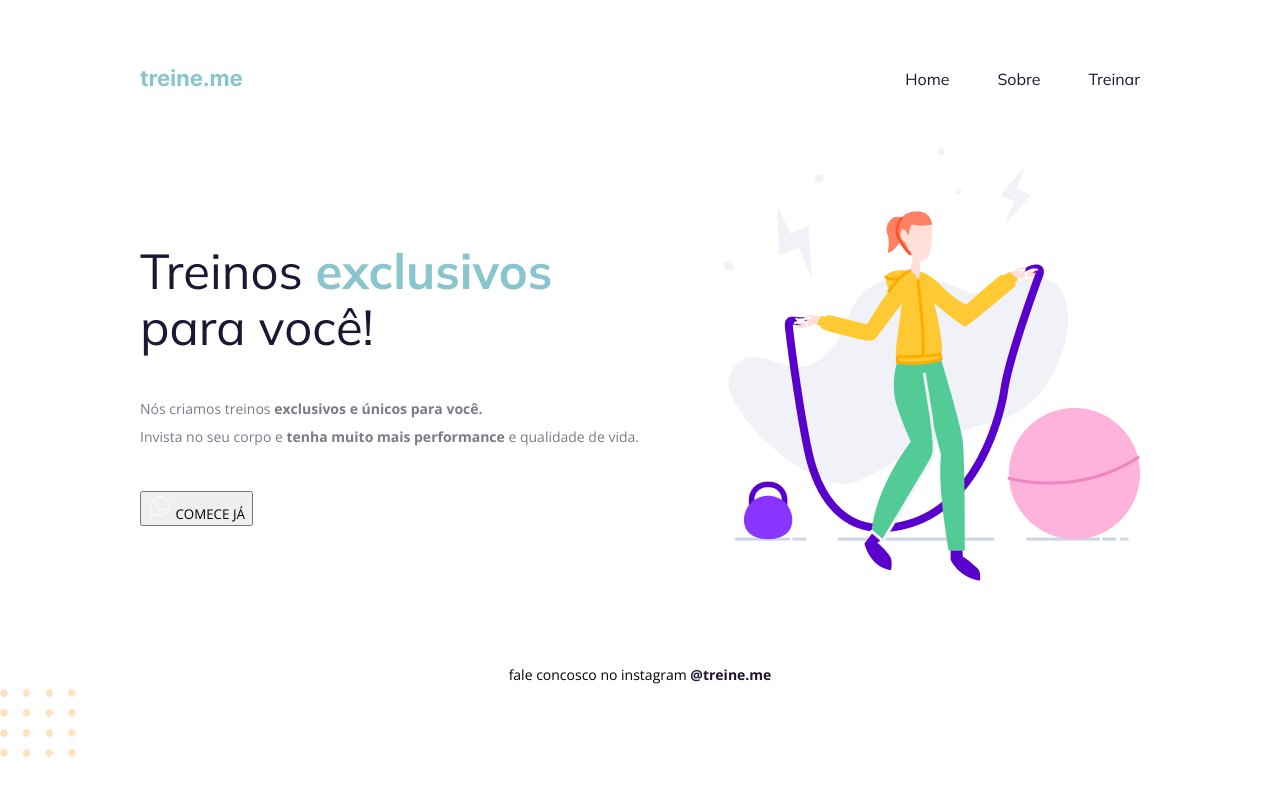
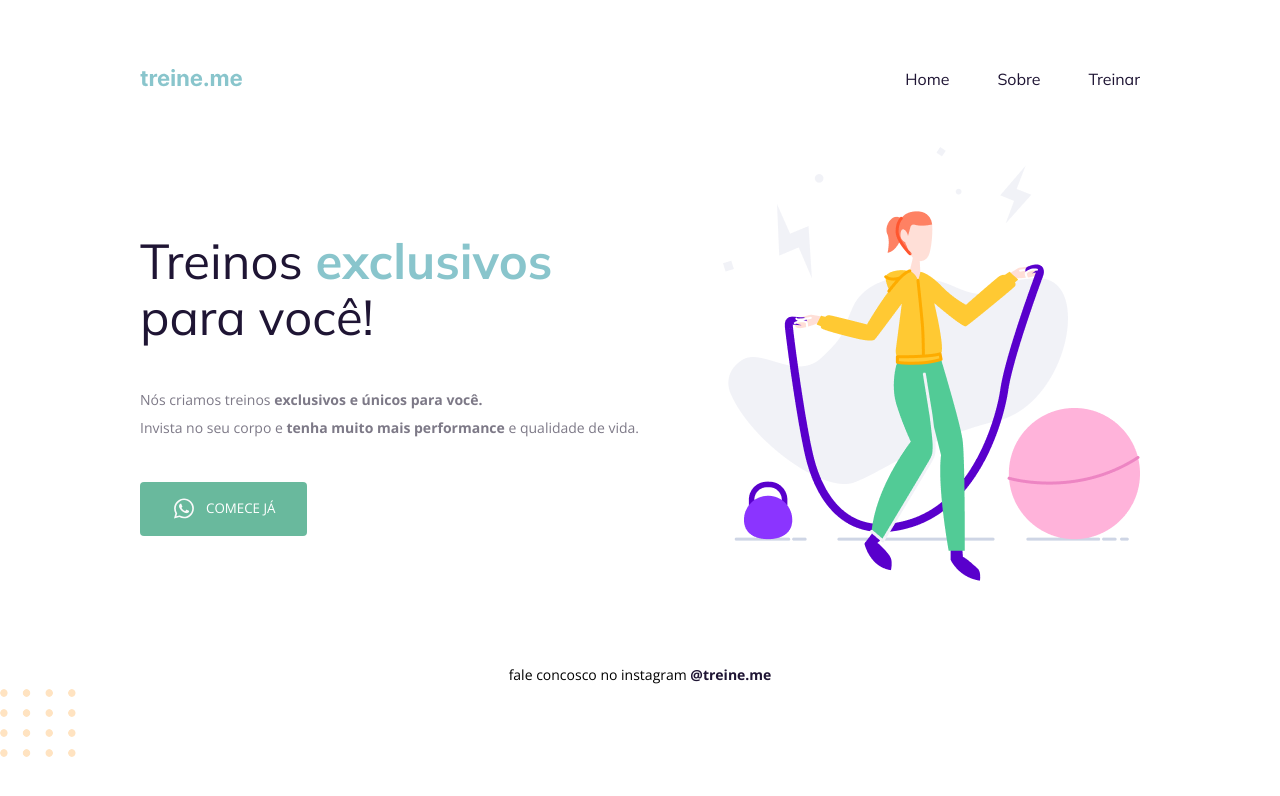
Before and after one commit to isamallow/treine.me, a plain HTML site: page index.html in a window 1280 px wide. Drawn offline with nearby package versions, Linux system fonts and the light colour scheme.

Commit message:
Configurações do button

```diff
--- a/styles/style.css
+++ b/styles/style.css
@@ -64,8 +64,22 @@ section p {
 }
 
 button {
+  color: #fff;
   text-transform: uppercase;
   font-family: 'Open Sans', sans-serif;
+  background: #69B99D;
+  border: none;
+  padding: 14px 32px 15px;
+  display: flex;
+  align-items: center;
+  justify-content: center;
+  gap: 10px;
+  border-radius: 4px;
+  cursor: pointer;
+}
+
+button:hover {
+  background: #4EA788;
 }
 
 footer {
```
